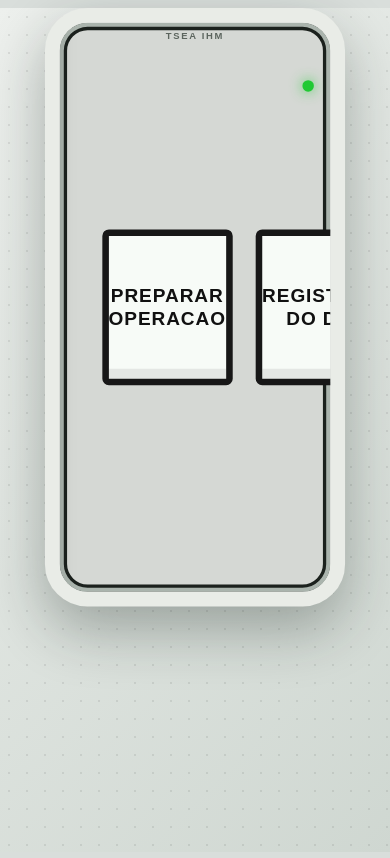
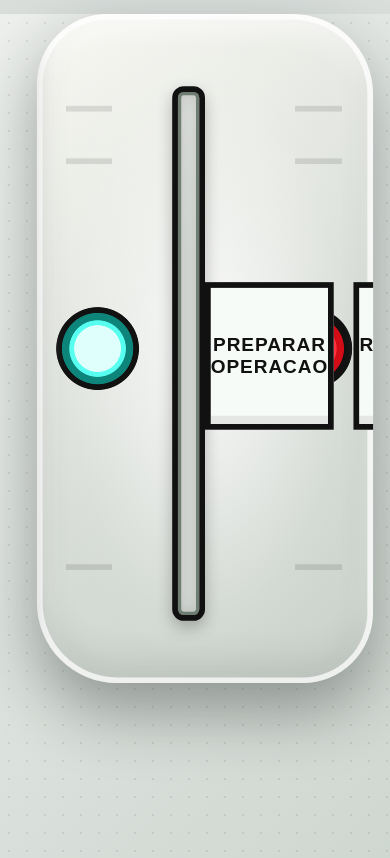
Before and after one commit to restoffkaua08-afk/TCC-versao-01, a React (Vite) app in the folder Prototipo_IHM/frontend/: page / in a window 390 px wide. Built offline with nearby package versions, Linux system fonts and the light colour scheme.

Commit message:
Aplica moldura de tablet industrial na IHM

```diff
--- a/Prototipo_IHM/frontend/src/styles.css
+++ b/Prototipo_IHM/frontend/src/styles.css
@@ -765,3 +765,256 @@ button:disabled {
     font-size: 0.52rem;
   }
 }
+
+/* =========================================================
+   TSEA IHM - TABLET INDUSTRIAL SIMULADO
+   Mantem a logica atual e coloca o sistema dentro da tela.
+========================================================= */
+
+body {
+  overflow: auto !important;
+  background:
+    radial-gradient(circle, rgba(0, 0, 0, 0.08) 1px, transparent 1px),
+    linear-gradient(135deg, #edf0ed, #cfd7d1) !important;
+  background-size: 18px 18px, auto !important;
+}
+
+/* Cada tela principal vira o corpo fisico do tablet */
+.inicial,
+.preparo,
+.registros-dia,
+.operacao,
+.finalizacao {
+  width: min(1320px, calc(100vw - 28px)) !important;
+  height: min(820px, calc(100vh - 28px)) !important;
+  min-height: 720px !important;
+  margin: 14px auto !important;
+
+  /* espaco interno equivalente a borda fisica do tablet */
+  padding: 122px 205px 104px !important;
+
+  position: relative !important;
+  isolation: isolate !important;
+  overflow: hidden !important;
+
+  border: 0 !important;
+  border-radius: 86px 98px 86px 98px !important;
+
+  /* corpo do tablet + botoes laterais + ranhuras */
+  background:
+    radial-gradient(circle at 74px 50%, #dffffc 0 28px, #57fff0 29px 34px, #0d857a 35px 43px, #111 44px 50px, transparent 51px),
+    radial-gradient(circle at calc(100% - 74px) 50%, #ff3340 0 29px, #d20d18 30px 38px, #111 39px 48px, transparent 49px),
+
+    linear-gradient(90deg, transparent 0 35px, rgba(0,0,0,0.11) 35px 92px, transparent 92px) left 112px / 130px 7px no-repeat,
+    linear-gradient(90deg, transparent 0 35px, rgba(0,0,0,0.11) 35px 92px, transparent 92px) left 176px / 130px 7px no-repeat,
+    linear-gradient(90deg, transparent 0 35px, rgba(0,0,0,0.11) 35px 92px, transparent 92px) left calc(100% - 138px) / 130px 7px no-repeat,
+
+    linear-gradient(90deg, transparent 0 35px, rgba(0,0,0,0.11) 35px 92px, transparent 92px) right 112px / 130px 7px no-repeat,
+    linear-gradient(90deg, transparent 0 35px, rgba(0,0,0,0.11) 35px 92px, transparent 92px) right 176px / 130px 7px no-repeat,
+    linear-gradient(90deg, transparent 0 35px, rgba(0,0,0,0.11) 35px 92px, transparent 92px) right calc(100% - 138px) / 130px 7px no-repeat,
+
+    radial-gradient(ellipse at center, rgba(255,255,255,0.82), rgba(255,255,255,0.06) 58%, transparent 70%),
+    linear-gradient(145deg, #f8f8f3, #d8ddd7 58%, #cbd2cc) !important;
+
+  box-shadow:
+    0 34px 78px rgba(20, 30, 25, 0.38),
+    inset 0 0 0 7px rgba(255,255,255,0.74),
+    inset 0 -24px 42px rgba(60,70,64,0.14),
+    inset 0 18px 34px rgba(255,255,255,0.62) !important;
+}
+
+/* Tela preta/cinza dentro do tablet */
+.inicial::before,
+.preparo::before,
+.registros-dia::before,
+.operacao::before,
+.finalizacao::before {
+  content: "" !important;
+  position: absolute !important;
+  left: 185px !important;
+  right: 185px !important;
+  top: 88px !important;
+  bottom: 76px !important;
+  z-index: 0 !important;
+  pointer-events: none !important;
+
+  border-radius: 14px !important;
+  border: 7px solid #111 !important;
+  background:
+    linear-gradient(180deg, rgba(255,255,255,0.18), transparent 32%),
+    #d8dcd8 !important;
+
+  box-shadow:
+    inset 0 0 0 4px #6f7c72,
+    inset 0 0 22px rgba(0,0,0,0.18),
+    0 8px 20px rgba(0,0,0,0.25) !important;
+}
+
+/* Remove bolinha decorativa antiga */
+.inicial::after,
+.preparo::after,
+.registros-dia::after,
+.operacao::after,
+.finalizacao::after {
+  display: none !important;
+}
+
+/* Todo o conteudo fica por cima da tela interna */
+.inicial > :not(.drawer),
+.preparo > :not(.drawer),
+.registros-dia > :not(.drawer),
+.operacao > :not(.drawer),
+.finalizacao > :not(.drawer) {
+  position: relative !important;
+  z-index: 2 !important;
+}
+
+/* Drawer sempre acima do tablet */
+.drawer {
+  z-index: 3000 !important;
+}
+
+/* Ajustes para a area interna parecer tela de IHM e nao site */
+.inicial,
+.preparo,
+.registros-dia,
+.operacao,
+.finalizacao {
+  color: #080bizacao {
+  color09 !important;
+}
+
+.inicial {
+  display: grid !important;
+  place-items: center !important;
+}
+
+.buttons {
+  width: min(720px, 100%) !important;
+  display: grid !important;
+  grid-template-columns: 1fr 1fr !important;
+  gap: 24px !important;
+  margin: 0 !important;
+}
+
+.big-btn {
+  min-height: 180px !important;
+  border-radius: 0 !important;
+  border: 7px solid #111 !important;
+  background: #f7fbf7 !important;
+  color: #111 !important;
+  box-shadow: inset 0 -10px 0 rgba(0,0,0,0.08) !important;
+}
+
+/* Operacao dentro da tela */
+.operacao {
+  grid-template-rows: 66px minmax(0, 1fr) 82px !important;
+  gap: 10px !important;
+}
+
+.topbar {
+  border-radius: 0 !important;
+  border: 5px solid #111 !important;
+  background: #f7fbf7 !important;
+  min-height: 64px !important;
+}
+
+.content-area {
+  background: #d9ddd9 !important;
+  border: 5px solid #111 !important;
+  border-radius: 0 !important;
+  padding: 14px !important;
+  overflow: hidden !important;
+}
+
+.bottom-tabs {
+  gap: 12px !important;
+}
+
+.bottom-tabs button {
+  border-radius: 0 !important;
+  border: 6px solid #111 !important;
+  background: #f7fbf7 !important;
+  min-height: 72px !important;
+  font-size: 1rem !important;
+}
+
+.bottom-tabs button.active {
+  background: #1f2937 !important;
+  color: #fff !important;
+}
+
+/* Telas de preparo, registros e finalizacao cabendo na tela interna */
+.preparo,
+.registros-dia,
+.finalizacao {
+  overflow: hidden !important;
+}
+
+.preparo h2,
+.registros-dia h2,
+.finalizacao h2 {
+  font-size: 1.65rem !important;
+  padding-bottom: 8px !important;
+  margin-bottom: 10px !important;
+}
+
+.recipes {
+  min-height: 0 !important;
+  overflow: hidden !important;
+}
+
+.recipe-card {
+  min-height: 200px !important;
+  border-radius: 0 !important;
+}
+
+.checklist {
+  min-height: 0 !important;
+  overflow: auto !important;
+}
+
+.resumo {
+  border-radius: 0 !important;
+}
+
+/* Melhor uso visual das subtelas */
+.tanks-grid,
+.bombas-grid,
+.oleo-grid,
+.info-grid {
+  height: 100% !important;
+  min-height: 0 !important;
+  overflow: hidden !important;
+}
+
+.tank-card,
+.bombas-grid > div,
+.oleo-grid > div,
+.info-grid > div:nth-child(2),
+.logs {
+  border-radius: 0 !important;
+}
+
+/* Responsividade para notebook */
+@media (max-width: 1220px), (max-height: 760px) {
+  .inicial,
+  .preparo,
+  .registros-dia,
+  .operacao,
+  .finalizacao {
+    transform: scale(0.9) !important;
+    transform-origin: top center !important;
+    margin-top: 8px !important;
+  }
+}
+
+@media (max-width: 1040px), (max-height: 680px) {
+  .inicial,
+  .preparo,
+  .registros-dia,
+  .operacao,
+  .finalizacao {
+    transform: scale(0.82) !important;
+  }
+}
```
